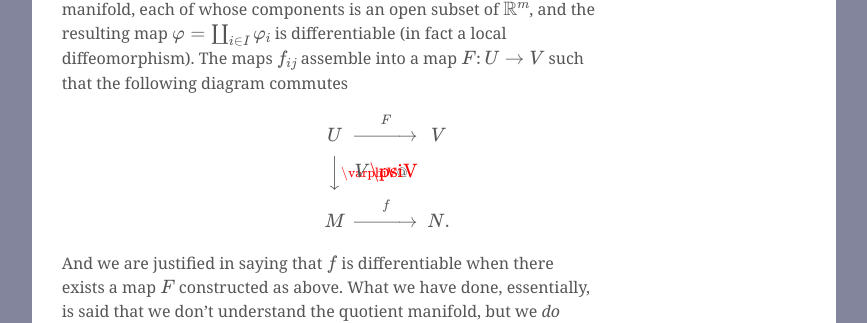
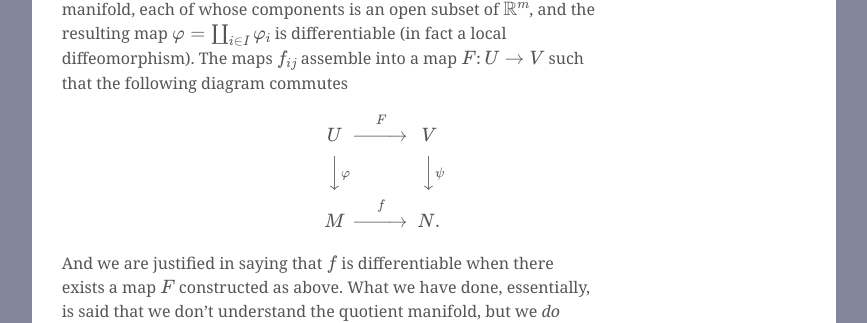
Before and after one commit to ryleelyman/Site, a Jekyll site: the page built from _posts/2020-07-05-Orbifolds-Day-One.md, in a window 1280 px wide. Shown: the part 954-1277 px from the top of the page, without its empty margins (206-1073 px from the left). Built offline with Jekyll 4.4.1, drawn with Linux system fonts in a browser that asks for light colours; formulas are drawn with MathJax 3.

Commit message:
fix commutative diagram in orbifold blog post

```diff
--- a/_posts/2020-07-05-Orbifolds-Day-One.md
+++ b/_posts/2020-07-05-Orbifolds-Day-One.md
@@ -45,7 +45,7 @@ and the resulting map $$\varphi = \coprod_{i\in I}\varphi_i$$ is differentiable
 (in fact a local diffeomorphism).
 The maps $$f_{ij}$$ assemble into a map $$F\colon U \to V$$ such that the following diagram commutes
 
-$$\require{amsCD}\begin{CD} U @>F>> V \\ @VV\varphiV @VV\psiV \\ M @>f>> N. \end{CD}$$
+$$\require{AMScd}\begin{CD} U @>F>> V \\ @VV\varphi V @VV\psi V \\ M @>f>> N. \end{CD}$$
 
 And we are justified in saying that $$f$$ is differentiable when there exists
 a map $$F$$ constructed as above.
```
Also changed, not shown: 2 other files.
